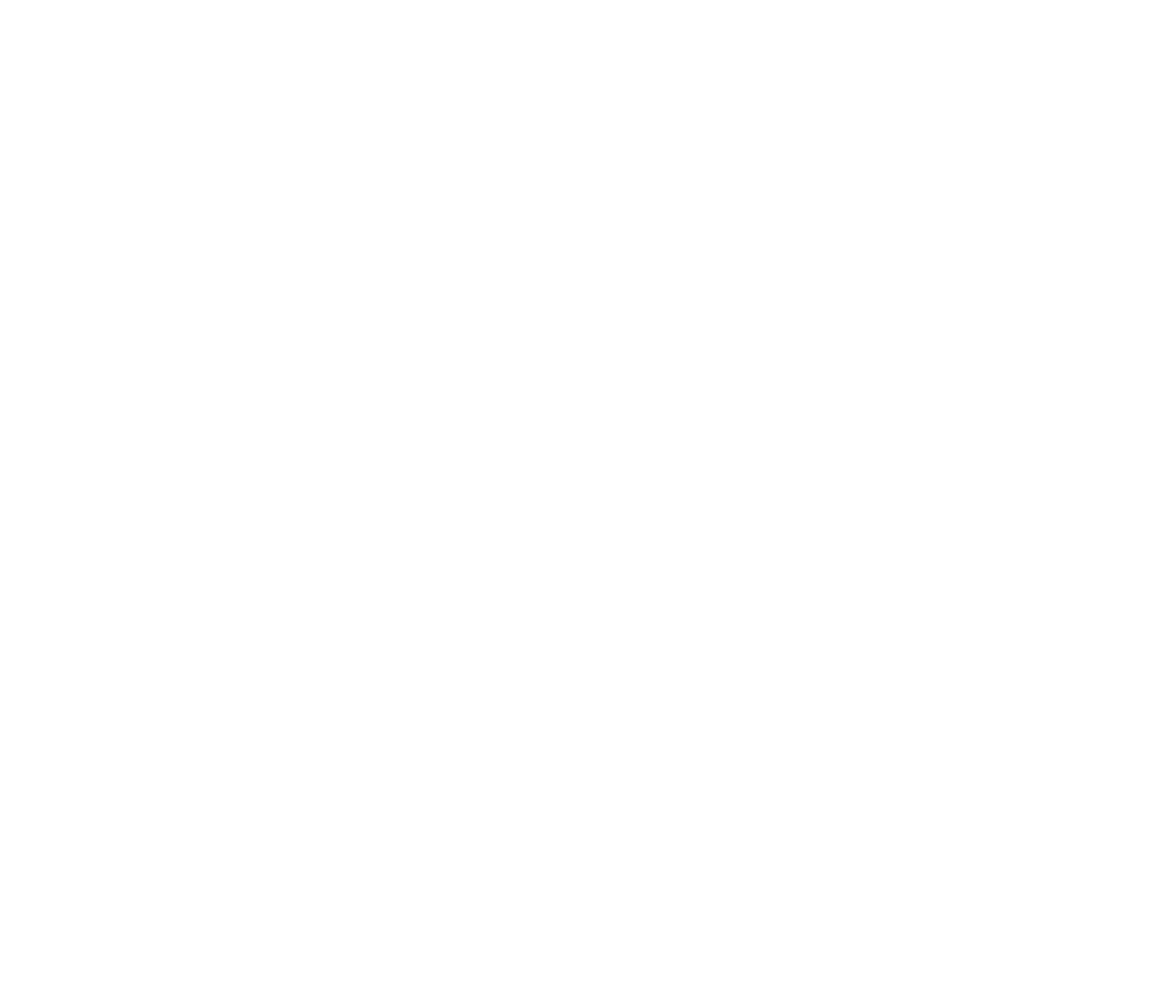
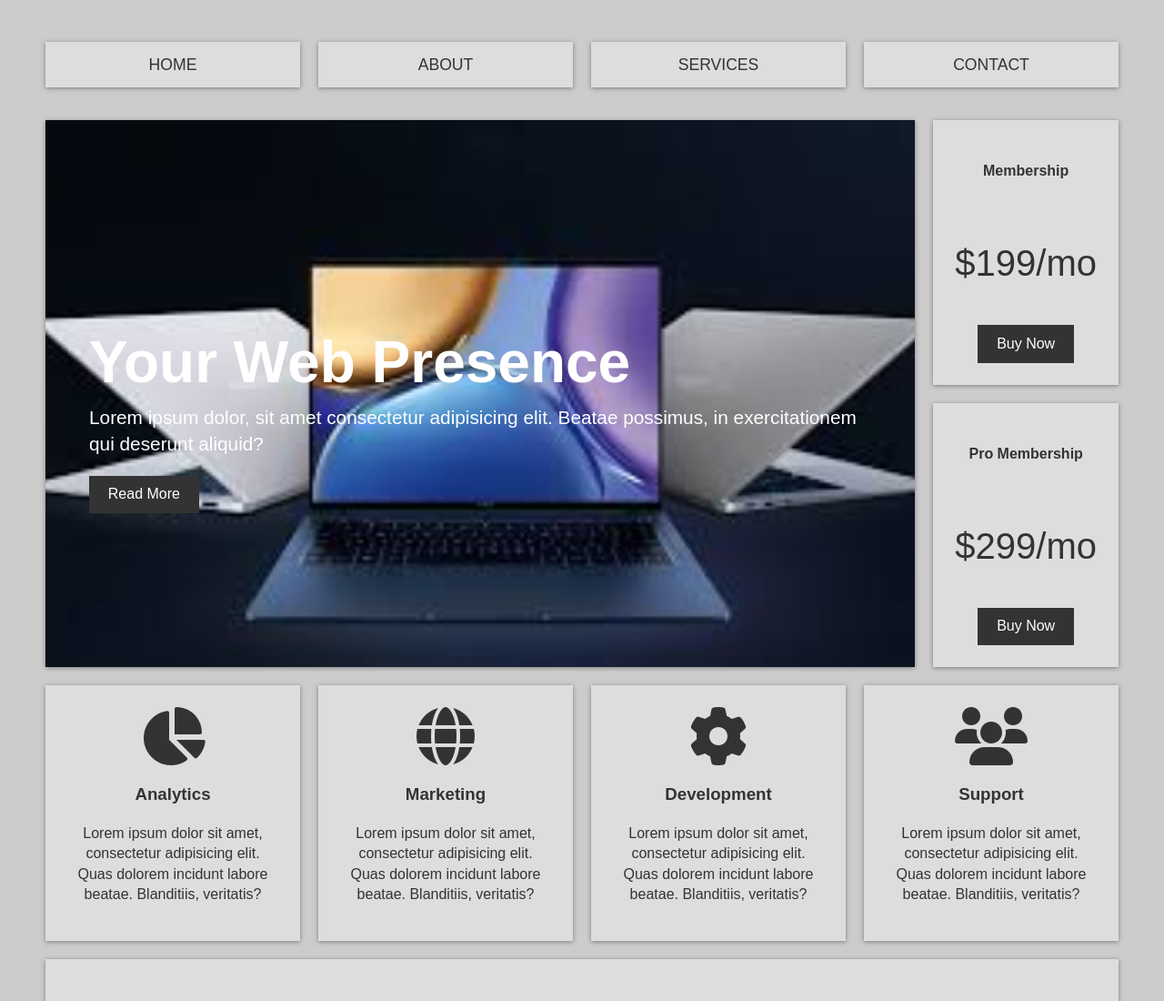
Before and after one commit to ngvbe/css-grid-responsive, a plain HTML site: page index.html in a window 1280 px wide. Shown: the top 1100 px of the page at 91% size. Before the commit the page ends 800 px from the top, so only its background shows below. Drawn offline with Linux system fonts and the light colour scheme.

Commit message:
finishing project

```diff
--- a/index.html
+++ b/index.html
@@ -1,12 +1,93 @@
 <!DOCTYPE html>
 <html lang="en">
-<head>
-    <meta charset="UTF-8">
-    <meta http-equiv="X-UA-Compatible" content="IE=edge">
-    <meta name="viewport" content="width=device-width, initial-scale=1.0">
-    <title>Document</title>
-</head>
-<body>
-
-</body>
+  <head>
+    <meta charset="UTF-8" />
+    <meta http-equiv="X-UA-Compatible" content="IE=edge" />
+    <meta name="viewport" content="width=device-width, initial-scale=1.0" />
+    <title>GridResponsive</title>
+    <link rel="stylesheet" href="styles.css">
+    <link rel="stylesheet" href="https://cdnjs.cloudflare.com/ajax/libs/font-awesome/6.2.0/css/all.min.css" integrity="sha512-xh6O/CkQoPOWDdYTDqeRdPCVd1SpvCA9XXcUnZS2FmJNp1coAFzvtCN9BmamE+4aHK8yyUHUSCcJHgXloTyT2A==" crossorigin="anonymous" referrerpolicy="no-referrer" />
+  </head>
+  <body>
+    <div class="wrapper">
+        <!-- navigation -->
+        <nav class="main-nav">
+            <ul>
+                <li><a href="#">Home</a></li>
+                <li><a href="#">About</a></li>
+                <li><a href="#">Services</a></li>
+                <li><a href="#">Contact</a></li>
+            </ul>
+        </nav>
+        <!-- top container -->
+        <section class="top-container">
+            <header class="showcase">
+                <h1>Your Web Presence</h1>
+                <p>
+                    Lorem ipsum dolor, sit amet consectetur adipisicing elit. Beatae possimus, in exercitationem qui deserunt aliquid?
+                </p>
+                <a href="#" class="btn">Read More</a>
+            </header>
+            <div class="top-box top-box-a">
+                <h4>Membership</h4>
+                <p class="price">$199/mo</p>
+                <a href="#" class="btn">Buy Now</a>
+            </div>
+            <div class="top-box top-box-b">
+                <h4>Pro Membership</h4>
+                <p class="price">$299/mo</p>
+                <a href="#" class="btn">Buy Now</a>
+            </div>
+        </section>
+        <!-- boxes sections -->
+        <section class="boxes">
+            <div class="box">
+                <i class="fa-solid fa-chart-pie fa-4x"></i>
+                <h3>Analytics</h3>
+                <p>Lorem ipsum dolor sit amet, consectetur adipisicing elit. Quas dolorem incidunt labore beatae. Blanditiis, veritatis?</p>
+            </div>
+            <div class="box">
+                <i class="fa-solid fa-globe fa-4x"></i>
+                <h3>Marketing</h3>
+                <p>Lorem ipsum dolor sit amet, consectetur adipisicing elit. Quas dolorem incidunt labore beatae. Blanditiis, veritatis?</p>
+            </div>
+            <div class="box">
+                <i class="fa-solid fa-cog fa-4x"></i>
+                <h3>Development</h3>
+                <p>Lorem ipsum dolor sit amet, consectetur adipisicing elit. Quas dolorem incidunt labore beatae. Blanditiis, veritatis?</p>
+            </div>
+            <div class="box">
+                <i class="fa-solid fa-users fa-4x"></i>
+                <h3>Support</h3>
+                <p>Lorem ipsum dolor sit amet, consectetur adipisicing elit. Quas dolorem incidunt labore beatae. Blanditiis, veritatis?</p>
+            </div>
+        </section>
+        <!-- Info section -->
+        <section class="info">
+            <img src="/images/pic1.jpg" alt="">
+            <div>
+                <h2>Your Business on the Web</h2>
+                <p>Lorem ipsum dolor sit amet consectetur adipisicing elit. Eaque illo beatae libero, numquam in possimus maiores, aut doloremque animi suscipit iure nemo dicta dolorum dolores tempora neque voluptas ipsa ea?</p>
+                <a href="#" class="btn">Learn More</a>
+            </div>
+        </section>
+        <!-- portfolio -->
+        <section class="portfolio">
+            <img src="https://source.unsplash.com/random/200x200" alt="">
+            <img src="https://source.unsplash.com/random/201x200" alt="">
+            <img src="https://source.unsplash.com/random/202x200" alt="">
+            <img src="https://source.unsplash.com/random/203x200" alt="">
+            <img src="https://source.unsplash.com/random/204x200" alt="">
+            <img src="https://source.unsplash.com/random/205x200" alt="">
+            <img src="https://source.unsplash.com/random/206x200" alt="">
+            <img src="https://source.unsplash.com/random/207x200" alt="">
+            <img src="https://source.unsplash.com/random/208x200" alt="">
+        </section>
+        <!-- footer -->
+        <footer>
+            <p>GridBiz &copy; 2018</p>
+        </footer>
+    </div>
+    <!-- wrapper ends -->
+  </body>
 </html>
--- a/styles.css
+++ b/styles.css
@@ -0,0 +1,170 @@
+/* Css variables */
+:root{
+    --primary: #ddd;
+    --dark: #333;
+    --light:#fff;
+    --shadow: 0 1px 5px rgba(104,104,104,0.8)
+}
+html{
+    box-sizing: border-box;
+    font-family: Arial, Helvetica, sans-serif;
+    color: var(--dark);
+}
+body{
+    background: #ccc;
+    margin: 30px 50px;
+    line-height: 1.4;
+}
+.btn{
+    background-color: var(--dark);
+    color: var(--light);
+    padding: 0.6rem 1.3rem;
+    text-decoration: none;
+    border: 0;
+}
+img{
+    max-width: 100%;
+}
+.wrapper{
+    display: grid;
+    gap: 20px;
+}
+/* navigation */
+.main-nav ul{
+    display: grid;
+    gap: 20px;
+    padding: 0;
+    list-style: none;
+    grid-template-columns: repeat(4,1fr);
+}
+.main-nav a{
+    background: var(--primary);
+    display: block;
+    text-decoration: none;
+    padding: 0.8rem;
+    text-align: center;
+    color: var(--dark);
+    text-transform: uppercase;
+    font-size: 1.1rem;
+    box-shadow: var(--shadow);
+}
+.main-nav a:hover{
+    background: var(--dark);
+    color: var(--light);
+}
+/* top container */
+.top-container{
+    display: grid;
+    gap: 20px;
+    grid-template-areas: 'showcase showcase top-box-a' 'showcase showcase top-box-b';
+}
+/* showcase */
+.showcase{
+    grid-area: showcase;
+    min-height: 400px;
+    background: url(/images/pic2.jpg);
+    background-size: cover;
+    background-position: center;
+    padding: 3rem;
+    display: flex;
+    flex-direction: column;
+    align-items: flex-start;
+    justify-content: center;
+    box-shadow: var(--shadow);
+}
+.showcase h1{
+    font-size: 4rem;
+    margin-bottom: 0;
+    color: var(--light);
+}
+.showcase p{
+    font-size: 1.3rem;
+    margin-top: 0;
+    color: var(--light);
+}
+/* top box */
+.top-box{
+    background: var(--primary);
+    display: grid;
+    align-items: center;
+    justify-items: center;
+    box-shadow: var(--shadow);
+    padding: 1.5rem;
+}
+.top-box .price{
+    font-size: 2.5rem;
+}
+.top-box-a{
+    grid-area: top-box-a;
+}
+.top-box-b{
+    grid-area: top-box-b;
+}
+/* boxes */
+.boxes{
+    display: grid;
+    gap: 20px;
+    grid-template-columns: repeat(auto-fit, minmax(200px,1fr));
+}
+.box{
+    background: var(--primary);
+    text-align: center;
+    padding: 1.5rem 2rem;
+    box-shadow: var(--shadow);
+}
+
+/* info */
+.info{
+    background: var(--primary);
+    box-shadow: var(--shadow);
+    display: grid;
+    gap: 30px;
+    grid-template-columns: repeat(2,1fr);
+    padding: 3rem;
+}
+
+/* portfolio */
+.portfolio{
+    display: grid;
+    gap: 20px;
+    grid-template-columns: repeat(auto-fit, minmax(200px,1fr));
+}
+.portfolio img{
+    width: 100%;
+    box-shadow: var(--shadow);
+}
+
+/* footer */
+footer{
+    margin-top: 2rem;
+    background: var(--dark);
+    color: var(--light);
+    text-align: center;
+    padding: 1rem;
+}
+
+/* media querries */
+@media(max-width: 700px){
+    .top-container{
+        grid-template-areas: 'showcase showcase' 'top-box-a top-box-b';
+    }
+    .showcase h1{
+        font-size: 2.5rem;
+    }
+    .main-nav ul{
+        grid-template-columns: 1fr;
+    }
+    .info{
+        grid-template-columns: 1fr;
+    }
+    .info .btn{
+        display: block;
+        text-align: center;
+        margin: auto;
+    }
+}
+@media(max-width:500px){
+    .top-container{
+        grid-template-areas: 'showcase' 'top-box-a' 'top-box-b';
+    }
+}
```
Also changed, not shown: images/pic1.jpg (added), images/pic2.jpg (added).
